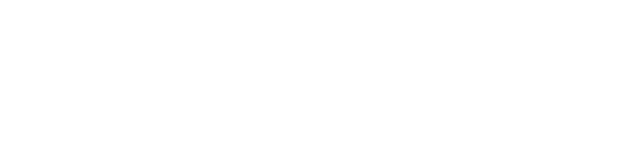
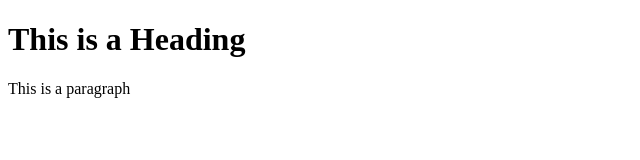
Before and after one commit to Hoher534/ssh, a plain HTML site: page about.html in a window 1280 px wide. Shown: the whole page, without its empty margins (0-640 px from the left). Drawn offline with Linux system fonts and the light colour scheme.

Commit message:
Update about.html

```diff
--- a/about.html
+++ b/about.html
@@ -1,11 +1,11 @@
 <!DOCTYPE html>
 <html lang="en">
 <head>
-    <meta charset="UTF-8">
-    <meta name="viewport" content="width=device-width, initial-scale=1.0">
     <title>Testing resource </title>
 </head>
 <body>
+    <h1>This is a Heading</h1>
+    <p>This is a paragraph </p>
 
 </body>
 </html>
```
